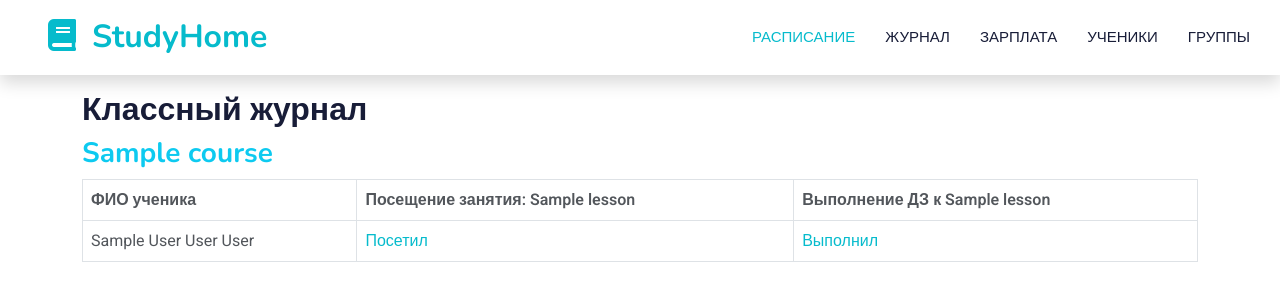
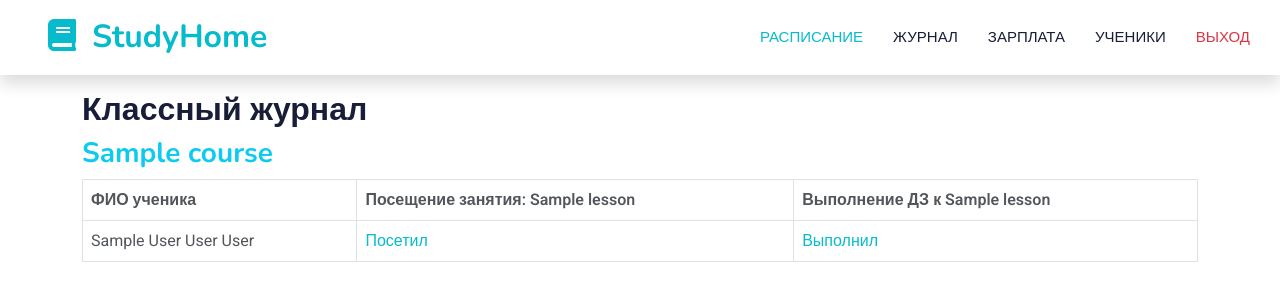
Before and after one commit to AkiyamaNoKami/StudyHome, a Django app: page /teacher_personal/journal/ in a window 1280 px wide. Shown: the top 301 px of the page. Run offline with Django 4.2, Linux system fonts and the light colour scheme; a user stored in the database is signed in; tables that the repository leaves empty hold one stand-in row (values such as "Sample post"); some libraries are stand-ins or nearby versions.

Commit message:
Create logout functional

```diff
--- a/teacher_personal/urls.py
+++ b/teacher_personal/urls.py
@@ -1,5 +1,6 @@
 from django.urls import include, path
 from .views import teacher_personal_view, teacher_homework_view, update_grade_view, journal_view, teacher_students_view, teacher_salary_view
+from django.contrib.auth.views import LogoutView
 
 app_name='teacher_personal'
 
@@ -10,4 +11,5 @@ urlpatterns = [
     path('journal/', journal_view, name='teacher_journal'),
     path('teacher_students/', teacher_students_view, name='teacher_students'),
     path('teacher_salary/', teacher_salary_view, name='teacher_salary'),
+    path('logout/', LogoutView.as_view(next_page='account:login'), name='logout'),
 ]
--- a/templates/teacher_pm/teacher_base.html
+++ b/templates/teacher_pm/teacher_base.html
@@ -60,8 +60,8 @@
             {% block nav_home %}<a href="{% url 'teacher_personal:teacher_personal' %}" class="nav-item nav-link active">Расписание</a>{% endblock %}
             {% block nav_about %}<a href="{% url 'teacher_personal:teacher_journal' %}" class="nav-item nav-link">Журнал</a>{% endblock %}
             {% block nav_zp %}<a href="{% url 'teacher_personal:teacher_salary' %}" class="nav-item nav-link">Зарплата</a>{% endblock %}
-            {% block nav_rasp %}<a href="{% url 'teacher_personal:teacher_students' %}" class="nav-item nav-link">Ученики</a>{% endblock %}
-            {% block nav_course %}<a href="" class="nav-item nav-link">Группы</a>{% endblock %}
+            {% block nav_students %}<a href="{% url 'teacher_personal:teacher_students' %}" class="nav-item nav-link">Ученики</a>{% endblock %}
+            {% block nav_logout %}<a href="{% url 'teacher_personal:logout' %}" class="nav-item nav-link text-danger">Выход</a>{% endblock %}
         </div>
     </div>
 </nav>
```
